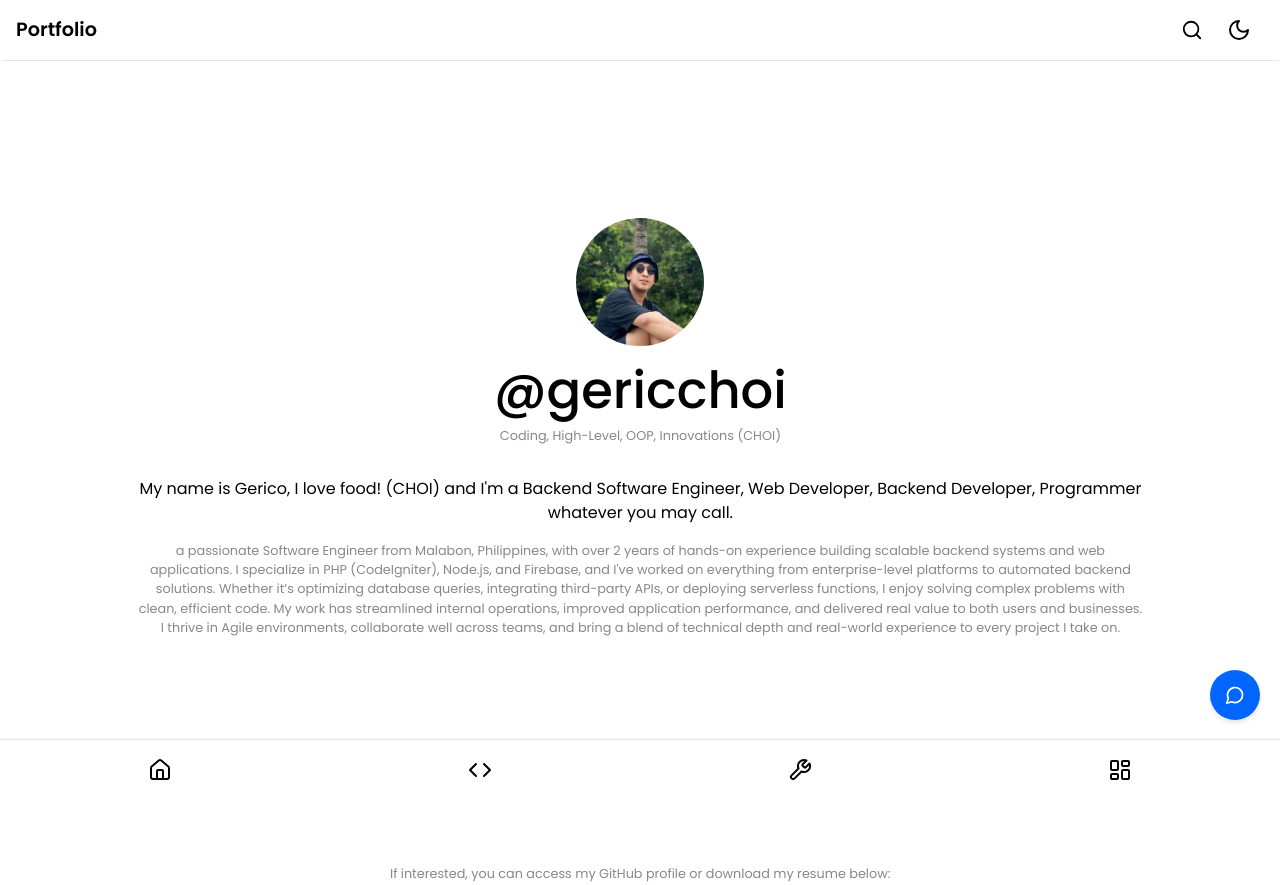
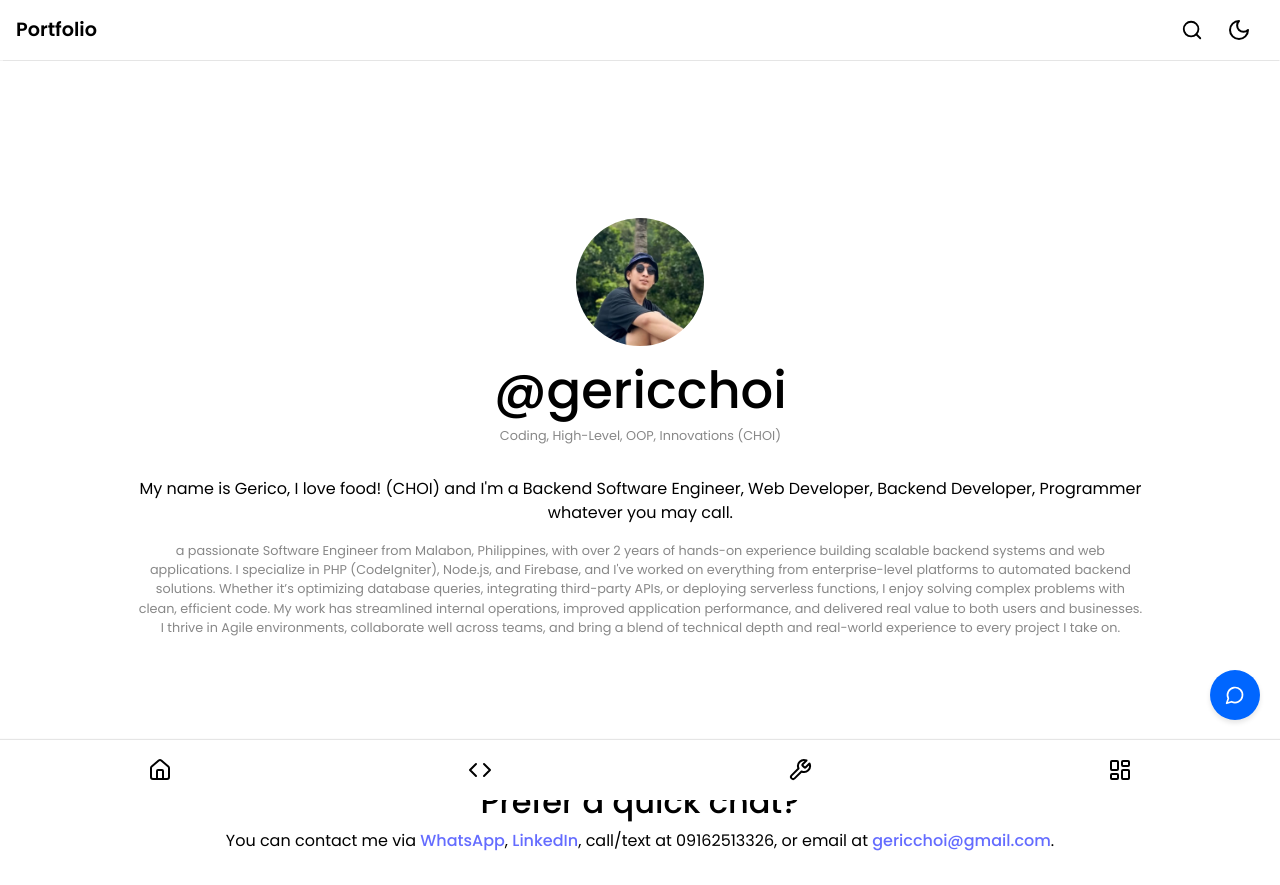
Before and after one commit to gericchoi/portfolio-frontend, a React (Vite) app: page / in a window 1280 px wide. Shown: the top 885 px of the page. Built offline with nearby package versions, Linux system fonts and the light colour scheme.

Commit message:
add contact information

```diff
--- a/src/App.tsx
+++ b/src/App.tsx
@@ -6,6 +6,7 @@ import {
   TechStack,
   ContactForm,
   ChatWidget,
+  GetInTouch,
 } from "../src/components/componentBundle";
 
 import "./index.css";
@@ -16,9 +17,7 @@ function App() {
   return (
     <>
       <ChatWidget />
-
       <TopNavigation />
-
       <section id="home" className="fade-in-section">
         <div>
           <img src={profile} className="logo profile" alt="Profile logo" />
@@ -49,7 +48,7 @@ function App() {
           </p>
         </div>
       </section>
-
+      <GetInTouch />
       <section id="resume-section">
         <div className="button-container">
           <p className="read-the-docs">
@@ -72,7 +71,6 @@ function App() {
           </a>
         </div>
       </section>
-
       <section id="contact" className="fade-in-section">
         <div className="card">
           <p className="read-the-docs">
@@ -83,18 +81,15 @@ function App() {
           <ContactForm />
         </div>
       </section>
-
       <section id="techstack" className="fade-in-section">
         <TechStack />
       </section>
-
       <section id="projects" className="fade-in-section">
         <p className="read-the-docs">
           Thank you for reaching projects part! Currently this part is
           unavailable for now!
         </p>
       </section>
-
       <BottomNavigation />
     </>
   );
--- /dev/null
+++ b/src/components/Contact Form/GetInTouch.tsx
@@ -0,0 +1,52 @@
+import "../../index.css";
+
+const GetInTouch = () => {
+  const phoneNumber = "+639162513326";
+  const whatsappLink = `https://wa.me/${phoneNumber}`;
+  const linkedInLink = "https://www.linkedin.com/in/gerico-mangali";
+
+  return (
+    <div id="get-in-touch" className="text-center my-4">
+      <h2 className="text-lg font-semibold mb-2">Prefer a quick chat?</h2>
+      <p className="mb-4 text-sm">
+        You can contact me via{" "}
+        <a
+          href={whatsappLink}
+          target="_blank"
+          rel="noopener noreferrer"
+          className="underline text-green-600"
+        >
+          WhatsApp
+        </a>
+        ,{" "}
+        <a
+          href={linkedInLink}
+          target="_blank"
+          rel="noopener noreferrer"
+          className="underline text-blue-600"
+        >
+          LinkedIn
+        </a>
+        , call/text at 09162513326, or email at{" "}
+        <a
+          href="mailto:gericchoi@gmail.com"
+          className="underline text-blue-600"
+        >
+          gericchoi@gmail.com
+        </a>
+        .
+      </p>
+      <br />
+      <a
+        href={whatsappLink}
+        target="_blank"
+        rel="noopener noreferrer"
+        className="custom-button"
+      >
+        Get In Touch{" "}
+      </a>
+    </div>
+  );
+};
+
+export default GetInTouch;
--- a/src/components/componentBundle.tsx
+++ b/src/components/componentBundle.tsx
@@ -5,6 +5,7 @@ import BottomNavigation from "./Bottom Navigation/BottomNavigation";
 import TechStack from "./Sections/TechStack";
 import ContactForm from "./Contact Form/ContactForm";
 import ChatWidget from "./ChatBot/ChatWidget";
+import GetInTouch from "./Contact Form/GetInTouch";
 
 export {
   profile,
@@ -14,4 +15,5 @@ export {
   TechStack,
   ContactForm,
   ChatWidget,
+  GetInTouch,
 };
--- a/src/index.css
+++ b/src/index.css
@@ -11,3 +11,4 @@
 @import './styles/pages/ContactPage.css';
 @import './styles/pages/ChatWidget.css';
 @import './styles/pages/SearchBox.css';
+@import './styles/pages/GetInTouch.css';
--- /dev/null
+++ b/src/styles/pages/GetInTouch.css
@@ -0,0 +1,3 @@
+#get-in-touch {
+    padding: 2rem 1rem;
+}
```
Also changed, not shown: src/ProjectGallery.tsx (added).
